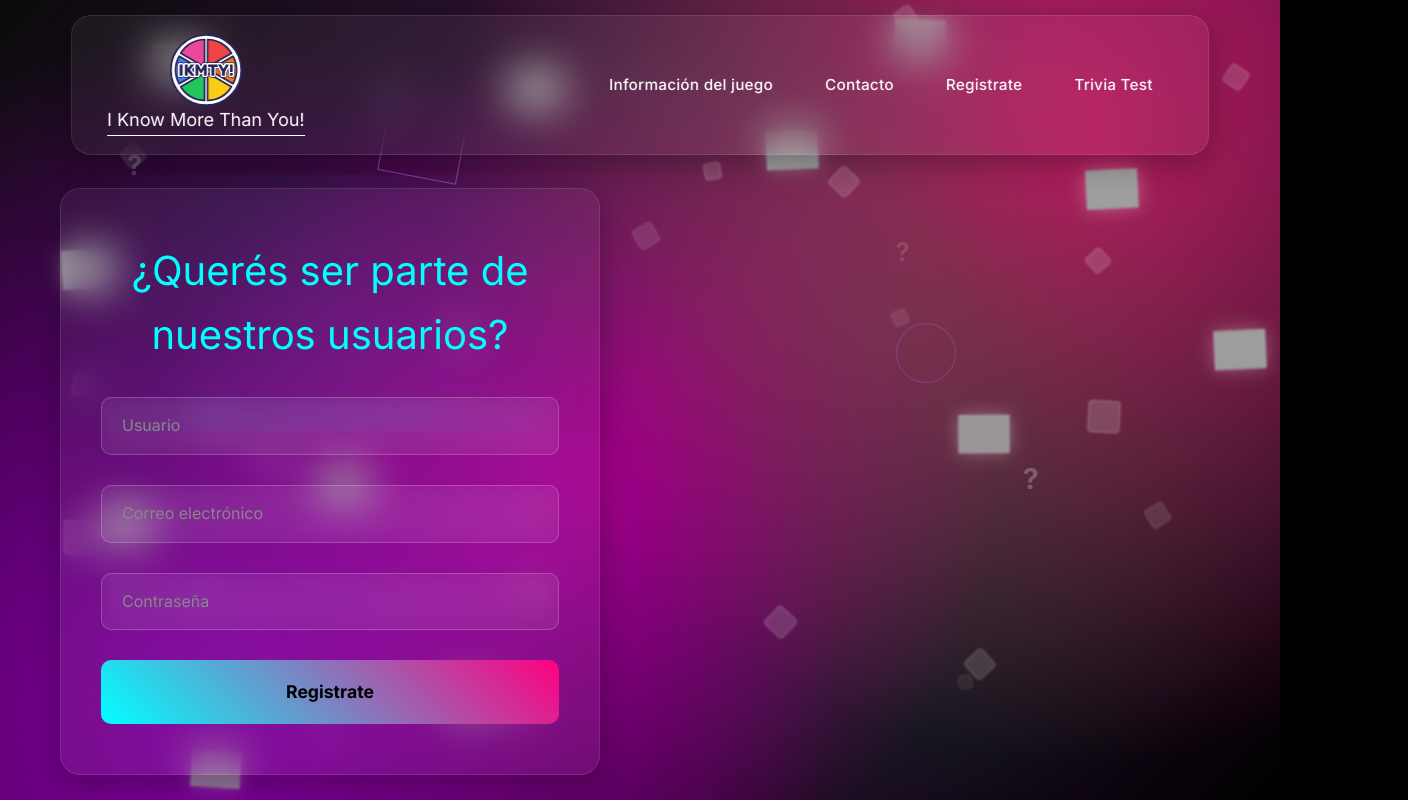
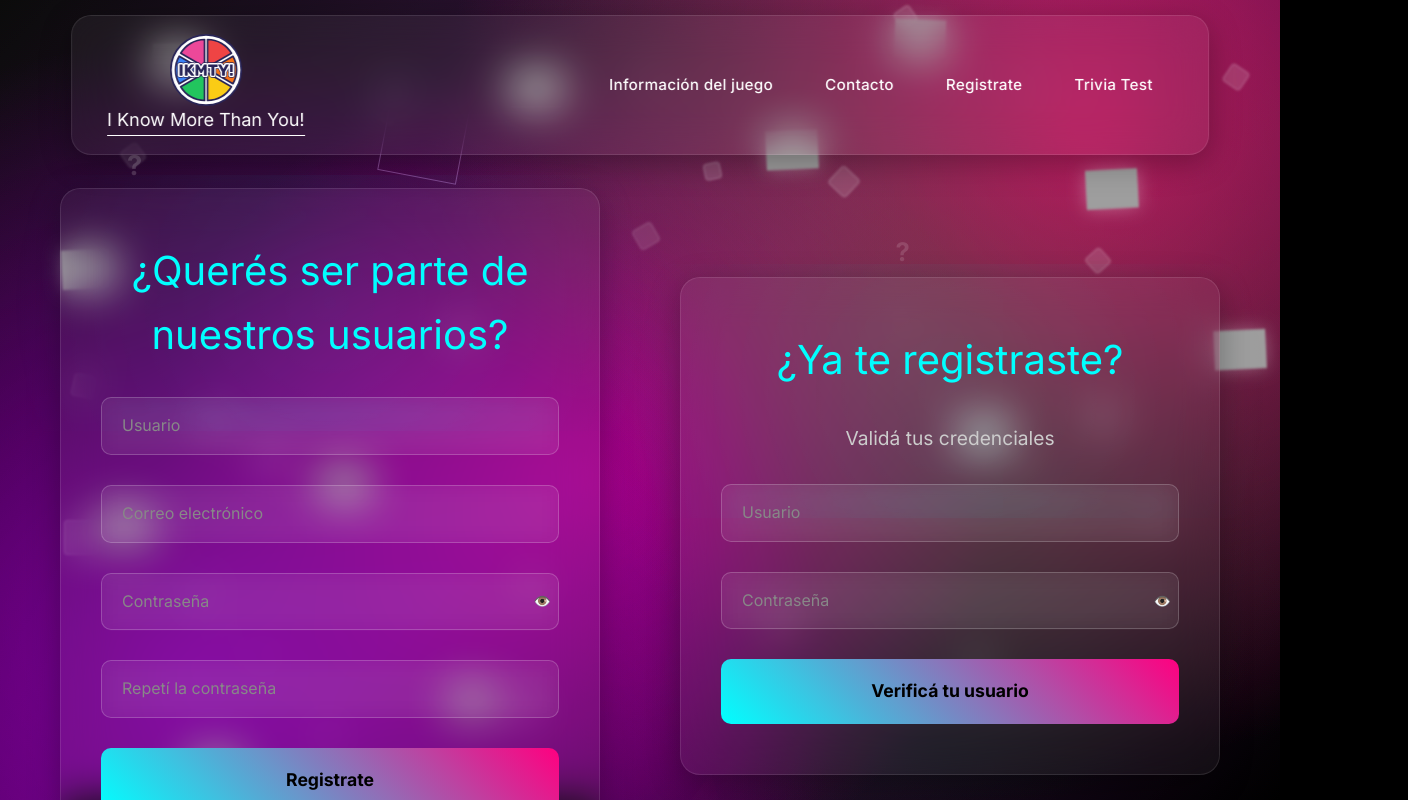
Before and after one commit to jovirecast/FEI-TP2, a React (Vite) app in the folder Frontend/frontend-react/: page /register in a window 1280 px wide. Shown: the top 800 px of the page, 1408 px wide, since content can reach past the window. Built offline with nearby package versions, Linux system fonts and the light colour scheme; no server answers; grey boxes are pictures that could not be loaded.

Commit message:
feat: registro y validación de credenciales

```diff
--- a/Frontend/frontend-react/src/pages/register/register.tsx
+++ b/Frontend/frontend-react/src/pages/register/register.tsx
@@ -1,65 +1,142 @@
 import { useState } from "react";
 
-export default function Register() {
+export default function RegisterLogin() {
   const strapiUrl = import.meta.env.VITE_API_STRAPI;
 
-  const [formData, setFormData] = useState({
-    nickname: "",
+  // --- Estado para registro ---
+  const [formDataRegister, setFormDataRegister] = useState({
+    username: "",
     email: "",
+    password: "",
+    confirmPassword: "",
+  });
+
+  // --- Estado para login ---
+  const [formDataLogin, setFormDataLogin] = useState({
+    identifier: "", // username o email
     password: "",
   });
 
-  const handleChange = (
+  const [showPasswordRegister, setShowPasswordRegister] = useState(false);
+  const [showPasswordLogin, setShowPasswordLogin] = useState(false);
+
+  const [loginMessage, setLoginMessage] = useState<string | null>(null);
+
+  // --- Registro ---
+  const handleChangeRegister = (
     e: React.ChangeEvent<HTMLInputElement | HTMLTextAreaElement>
   ) => {
-    setFormData({ ...formData, [e.target.id]: e.target.value });
+    setFormDataRegister({ ...formDataRegister, [e.target.id]: e.target.value });
   };
 
-  const handleSubmit = async (e: React.FormEvent) => {
+  const handleSubmitRegister = async (e: React.FormEvent) => {
     e.preventDefault();
 
+    if (formDataRegister.password !== formDataRegister.confirmPassword) {
+      alert("Las contraseñas no coinciden ❌");
+      return;
+    }
+    if (formDataRegister.username.length < 3) {
+      alert("El usuario debe tener al menos 3 caracteres ❌");
+      return;
+    }
+
+    if (formDataRegister.password.length < 6) {
+      alert("La contraseña debe tener al menos 6 caracteres ❌");
+      return;
+    }
+
     try {
-      const res = await fetch(strapiUrl + "/usuarios", {
+      const res = await fetch(`${strapiUrl}/auth/local/register`, {
         method: "POST",
-        headers: {
-          "Content-Type": "application/json",
-        },
-        body: JSON.stringify({ data: formData }),
+        headers: { "Content-Type": "application/json" },
+        body: JSON.stringify({
+          username: formDataRegister.username,
+          email: formDataRegister.email,
+          password: formDataRegister.password,
+        }),
       });
 
-      if (!res.ok) throw new Error("Error al enviar el formulario");
+      const data = await res.json();
 
-      const data = await res.json();
-      console.log("Guardado en Strapi:", data);
-
+      if (res.ok) {
         alert("Te registraste exitosamente ✅");
-      setFormData({ nickname: "", email: "", password: ""});
+        setFormDataRegister({
+          username: "",
+          email: "",
+          password: "",
+          confirmPassword: "",
+        });
+      } else {
+        alert(
+          `Error en registro ❌: ${data.error?.message || JSON.stringify(data)}`
+        );
+      }
     } catch (error) {
       console.error(error);
       alert("Hubo un error en tu registro ❌");
     }
   };
+
+  // --- Login ---
+  const handleChangeLogin = (
+    e: React.ChangeEvent<HTMLInputElement | HTMLTextAreaElement>
+  ) => {
+    setFormDataLogin({ ...formDataLogin, [e.target.id]: e.target.value });
+  };
+
+  const handleSubmitLogin = async (e: React.FormEvent) => {
+    e.preventDefault();
+    setLoginMessage(null);
+
+    try {
+      const res = await fetch(`${strapiUrl}/auth/local`, {
+        method: "POST",
+        headers: { "Content-Type": "application/json" },
+        body: JSON.stringify({
+          identifier: formDataLogin.identifier,
+          password: formDataLogin.password,
+        }),
+      });
+
+      const data = await res.json();
+
+      if (res.ok) {
+        setLoginMessage("✅ Credenciales correctas");
+        console.log("JWT token:", data.jwt);
+      } else {
+        setLoginMessage(`❌ Usuario o contraseña incorrectos`);
+      }
+    } catch (error) {
+      console.error(error);
+      setLoginMessage("❌ Error al validar usuario");
+    }
+  };
+
   return (
-    <>
-      {/* <!-- Section 5: Contact --> */}
     <section className="contact" id="contact">
       <div className="hero-content contact-container ">
-          <form className="contact-form glass" onSubmit={handleSubmit}>
+        {/* --- FORMULARIO REGISTRO --- */}
+        <form className="contact-form glass" onSubmit={handleSubmitRegister}>
           <div className="text-center contact-info">
             <h3 className="text-[20px]">
               ¿Querés ser parte de nuestros usuarios?
             </h3>
           </div>
-            <div className="p-4">
           <div className="form-group">
             <input
               type="text"
               placeholder="Usuario"
               required
-                  id="nickname"
-                  value={formData.nickname}
-                  onChange={handleChange}
+              id="username"
+              value={formDataRegister.username}
+              onChange={handleChangeRegister}
             />
+            <p className="text-red-500 text-sm">
+              {formDataRegister.username.length > 0 &&
+                formDataRegister.username.length < 3 &&
+                "Usuario demasiado corto"}
+            </p>
           </div>
           <div className="form-group">
             <input
@@ -67,18 +144,43 @@ export default function Register() {
               placeholder="Correo electrónico"
               required
               id="email"
-                  value={formData.email}
-                  onChange={handleChange}
+              value={formDataRegister.email}
+              onChange={handleChangeRegister}
             />
           </div>
           <div className="form-group">
+            <div className="relative mb-2">
+              <div className="form-group">
                 <input
-                  type="password"
+                  type={showPasswordRegister ? "text" : "password"}
                   placeholder="Contraseña"
                   required
                   id="password"
-                  value={formData.password}
-                  onChange={handleChange}
+                  value={formDataRegister.password}
+                  onChange={handleChangeRegister}
+                />
+                <p className="text-red-500 text-sm">
+                  {formDataRegister.password.length > 0 &&
+                    formDataRegister.password.length < 6 &&
+                    "Contraseña demasiado corta"}
+                </p>
+              </div>
+              <button
+                type="button"
+                onClick={() => setShowPasswordRegister(!showPasswordRegister)}
+                className="absolute right-2 top-1/2 -translate-y-1/2 text-sm"
+              >
+                {showPasswordRegister ? "🙈" : "👁️"}
+              </button>
+            </div>
+            <div className="form-group">
+              <input
+                type={showPasswordRegister ? "text" : "password"}
+                placeholder="Repetí la contraseña"
+                required
+                id="confirmPassword"
+                value={formDataRegister.confirmPassword}
+                onChange={handleChangeRegister}
               />
             </div>
           </div>
@@ -87,41 +189,47 @@ export default function Register() {
           </button>
         </form>
 
-          <div className="hero-content contact-container">
-            {/* <form className="contact-form glass" onSubmit={handleSubmit}>
+        {/* --- FORMULARIO LOGIN --- */}
+        <form className="contact-form glass" onSubmit={handleSubmitLogin}>
           <div className="text-center contact-info">
             <h3 className="text-[20px]">¿Ya te registraste?</h3>
             <p>Validá tus credenciales</p>
           </div>
-              <div className="p-4">
           <div className="form-group">
             <input
               type="text"
               placeholder="Usuario"
               required
-                    id="nickname"
-                    value={formData.nickname}
-                    onChange={handleChange}
+              id="identifier"
+              value={formDataLogin.identifier}
+              onChange={handleChangeLogin}
             />
           </div>
           <div className="form-group">
+            <div className="relative">
               <input
-                    type="password"
+                type={showPasswordLogin ? "text" : "password"}
                 placeholder="Contraseña"
                 required
                 id="password"
-                    value={formData.password}
-                    onChange={handleChange}
+                value={formDataLogin.password}
+                onChange={handleChangeLogin}
               />
+              <button
+                type="button"
+                className="absolute right-2 top-1/2 -translate-y-1/2 text-sm"
+                onClick={() => setShowPasswordLogin(!showPasswordLogin)}
+              >
+                {showPasswordLogin ? "🙈" : "👁️"}
+              </button>
             </div>
           </div>
           <button type="submit" className="submit-btn">
             Verificá tu usuario
           </button>
-            </form> */}
-          </div>
+          {loginMessage && <p className="mt-2 text-center">{loginMessage}</p>}
+        </form>
       </div>
     </section>
-    </>
   );
 }
```
Lines whose indentation alone changed are shown as unchanged.
